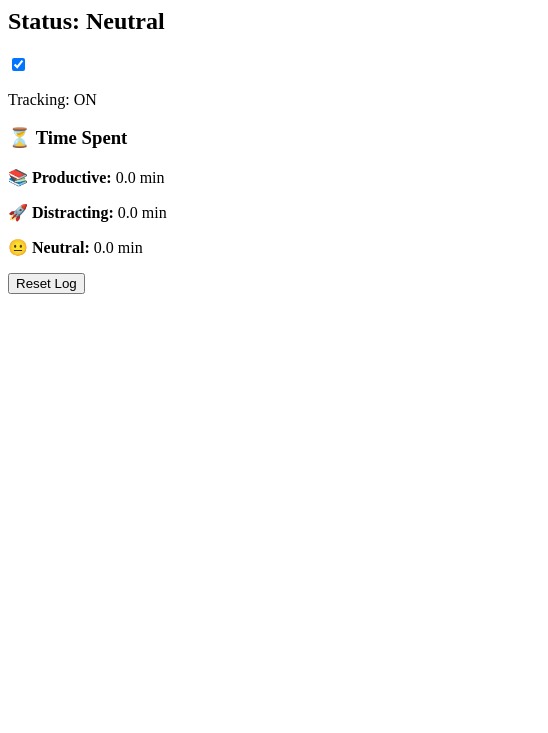
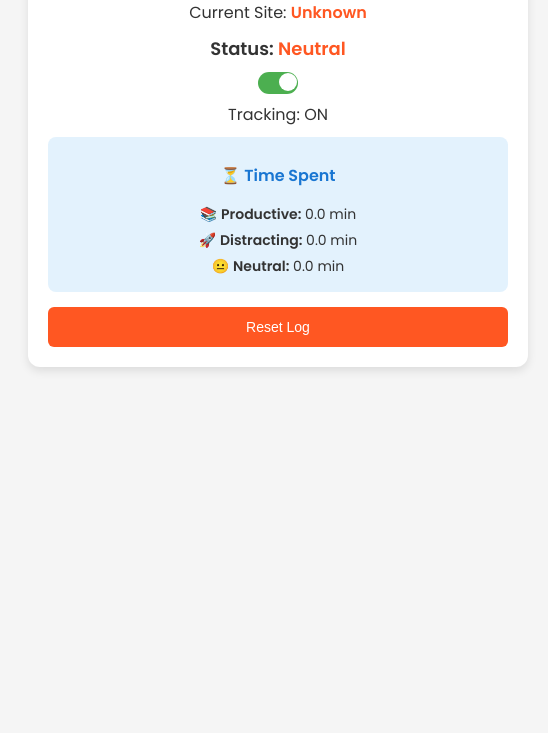
Before and after one commit to burakaliu/breakthatstupidhabit, a browser extension: page popup.html in a window 400 px wide. Shown: the part 111-844 px from the top of the page, 548 px wide, since content can reach past the window. Drawn offline with Linux system fonts and the light colour scheme.

Commit message:
fixstyling

```diff
--- a/popup.html
+++ b/popup.html
@@ -4,7 +4,7 @@
     <meta charset="UTF-8">
     <meta name="viewport" content="width=device-width, initial-scale=1.0">
     <title>Break That Habit</title>
-    <link rel="stylesheet" href="styles.css">
+    <link rel="stylesheet" href="style.css">
 </head>
 <body>
     <div class="container">
--- a/style.css
+++ b/style.css
@@ -6,7 +6,7 @@ body {
     background: #f5f5f5;
     color: #333;
     padding: 20px;
-    min-width: 1000px;
+    min-width: 500px;
     height: 250px;
 }
 .container {
```
